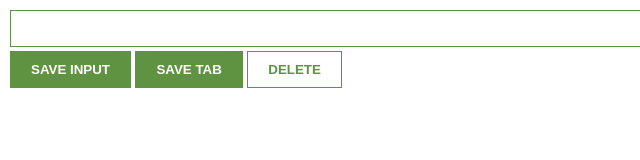
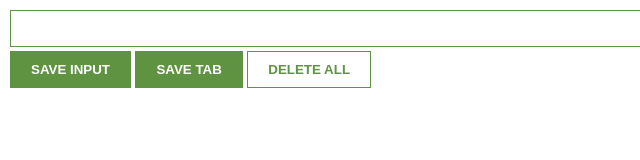
Before and after one commit to princesumayao/Chrome-Extensions-by-Scrimba, a website built with Vite: page index.html in a window 1280 px wide. Shown: the full height of the page, 0-640 px from the left. Built offline with nearby package versions, Linux system fonts and the light colour scheme.

Commit message:
fixes some buttons

```diff
--- a/index.html
+++ b/index.html
@@ -6,7 +6,7 @@
         <input type="text" id="input-el">
         <button id="input-btn">SAVE INPUT</button>
         <button id="tab-btn">SAVE TAB</button>
-        <button id="delete-btn">DELETE</button>
+        <button id="delete-btn">DELETE ALL</button>
         <ul id="ul-el">
         </ul>
         <script src="index.js"></script>
```
